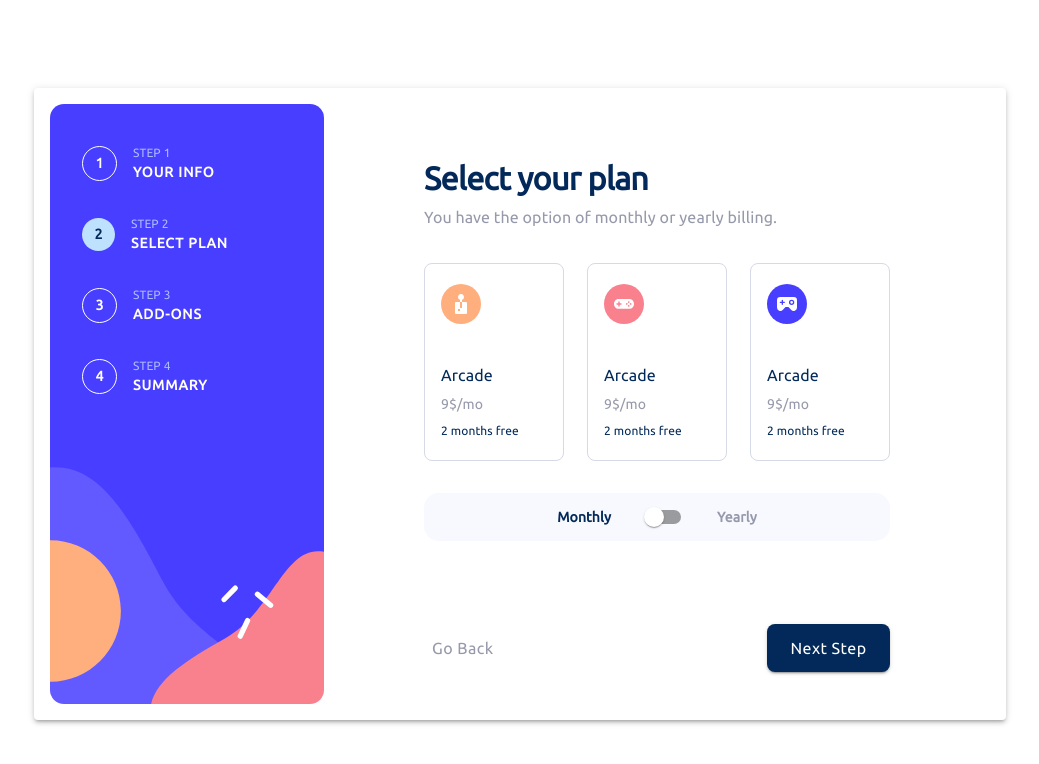
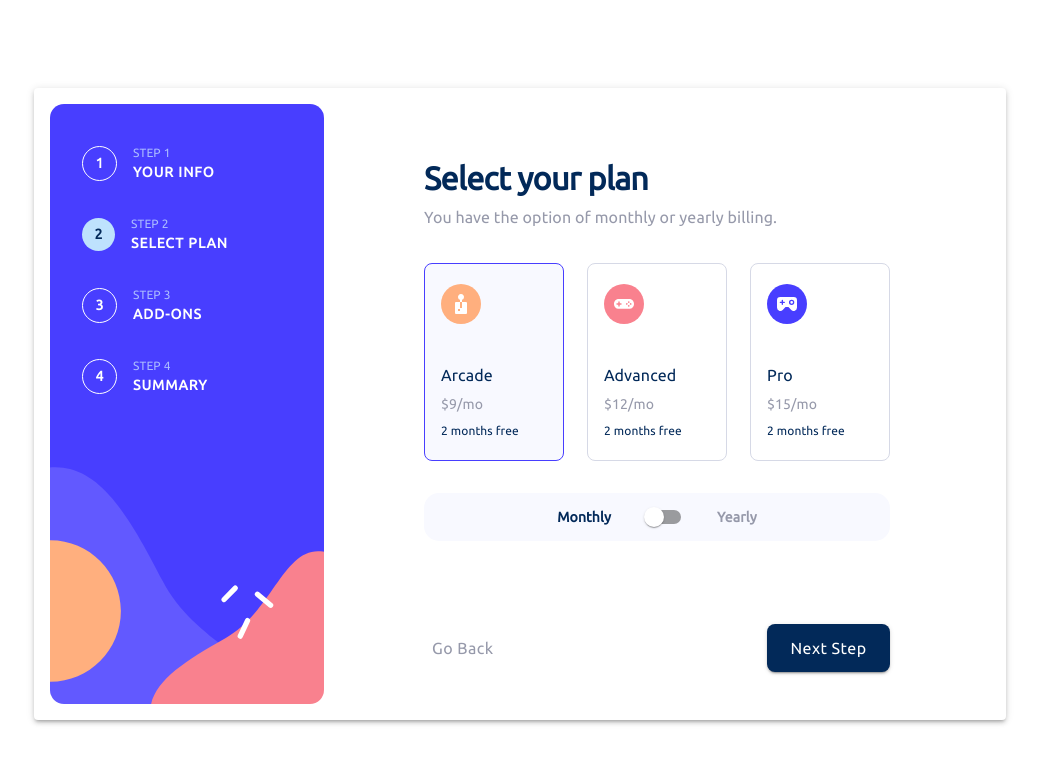
Before and after one commit to neda-pro/multi-step-form, a React (Vite) app: page /plan in a window 1280 px wide. Shown: the top 764 px of the page, without its empty margins (120-1159 px from the left). Built offline with nearby package versions, Linux system fonts and the light colour scheme.

Commit message:
plan selection completed

```diff
--- a/src/components/PlanSwitch.jsx
+++ b/src/components/PlanSwitch.jsx
@@ -24,7 +24,7 @@ const PlanSwitch = ({ sx, isYearly, onChange }) => {
       >
         Monthly
       </Typography>
-      <Switch onChange={onChange} />
+      <Switch onChange={onChange} checked={isYearly} />
       <Typography
         sx={{
           color: isYearly ? "#022959" : "#9699AA",
--- a/src/components/PlanTile.jsx
+++ b/src/components/PlanTile.jsx
@@ -1,5 +1,4 @@
-import { Box, ButtonBase, Card, SvgIcon, Typography } from "@mui/material";
-import ArcadeIcon from "../assets/images/icon-arcade.svg?react";
+import { Box, ButtonBase, Card, Typography } from "@mui/material";
 
 const PlanTile = ({
   icon,
--- a/src/features/product/subscriptionSlice.js
+++ b/src/features/product/subscriptionSlice.js
@@ -6,6 +6,20 @@ const initialState = {
     email: "",
     phone: null,
   },
+  price: {
+    monthly: {
+      arcade: 9,
+      advanced: 12,
+      pro: 15,
+    },
+    yearly: {
+      arcade: 90,
+      advanced: 120,
+      pro: 150,
+    },
+  },
+  isYearly: false,
+  selectedPlan: "arcade",
 };
 
 const subscriptionSlice = createSlice({
@@ -15,8 +29,15 @@ const subscriptionSlice = createSlice({
     setUser: (state, { payload }) => {
       state.user = payload; //state is a copy of initial state that we want to change it.
     },
+    toggleIsYearly: (state) => {
+      state.isYearly = !state.isYearly;
+    },
+    setSelectedPlan: (state, { payload }) => {
+      state.selectedPlan = payload;
+    },
   },
 });
 
 export default subscriptionSlice.reducer;
-export const { setUser } = subscriptionSlice.actions;
+export const { setUser, toggleIsYearly, setSelectedPlan } =
+  subscriptionSlice.actions;
--- a/src/routes/plan.jsx
+++ b/src/routes/plan.jsx
@@ -11,11 +11,20 @@ import ArcadeIcon from "../assets/images/icon-arcade.svg?react";
 import ProIcon from "../assets/images/icon-pro.svg?react";
 import AdvancedIcon from "../assets/images/icon-advanced.svg?react";
 import PlanSwitch from "../components/PlanSwitch";
+import {
+  setSelectedPlan,
+  toggleIsYearly,
+} from "../features/product/subscriptionSlice";
 
 const Plan = () => {
   const { hideBack, hideNext, isConfirm, next, previous } = useSelector(
     (store) => store.footer
   );
+  const { isYearly, price, selectedPlan } = useSelector(
+    (store) => store.subscription
+  );
+  const { monthly, yearly } = price;
+
   const dispatch = useDispatch();
   const navigate = useNavigate();
   useEffect(() => {
@@ -57,32 +66,36 @@ const Plan = () => {
           <PlanTile
             icon={<ArcadeIcon sx={{ width: "40px", height: "40px" }} />}
             title={"Arcade"}
-            subTitle={"9$/mo"}
-            description={"2 months free"}
-            onClick={() => console.log("Clicked")}
-            selected={false}
+            subTitle={
+              isYearly ? `$${yearly.arcade}/yr` : `$${monthly.arcade}/mo`
+            }
+            description={isYearly ? "" : "2 months free"}
+            onClick={() => dispatch(setSelectedPlan("arcade"))}
+            selected={selectedPlan === "arcade"}
           />
           <PlanTile
             icon={<AdvancedIcon sx={{ width: "40px", height: "40px" }} />}
-            title={"Arcade"}
-            subTitle={"9$/mo"}
-            description={"2 months free"}
-            onClick={() => console.log("Clicked")}
-            selected={false}
+            title={"Advanced"}
+            subTitle={
+              isYearly ? `$${yearly.advanced}/yr` : `$${monthly.advanced}/mo`
+            }
+            description={isYearly ? "" : "2 months free"}
+            onClick={() => dispatch(setSelectedPlan("advanced"))}
+            selected={selectedPlan === "advanced"}
           />
           <PlanTile
             icon={<ProIcon sx={{ width: "40px", height: "40px" }} />}
-            title={"Arcade"}
-            subTitle={"9$/mo"}
-            description={"2 months free"}
-            onClick={() => console.log("Clicked")}
-            selected={false}
+            title={"Pro"}
+            subTitle={isYearly ? `$${yearly.pro}/yr` : `$${monthly.pro}/mo`}
+            description={isYearly ? "" : "2 months free"}
+            onClick={() => dispatch(setSelectedPlan("pro"))}
+            selected={selectedPlan === "pro"}
           />
         </Box>
         <PlanSwitch
           sx={{ marginTop: "32px" }}
-          isYearly={false}
-          onChange={() => console.log("changed")}
+          isYearly={isYearly}
+          onChange={() => dispatch(toggleIsYearly())}
         />
       </Box>
       <FooterButtons
```
